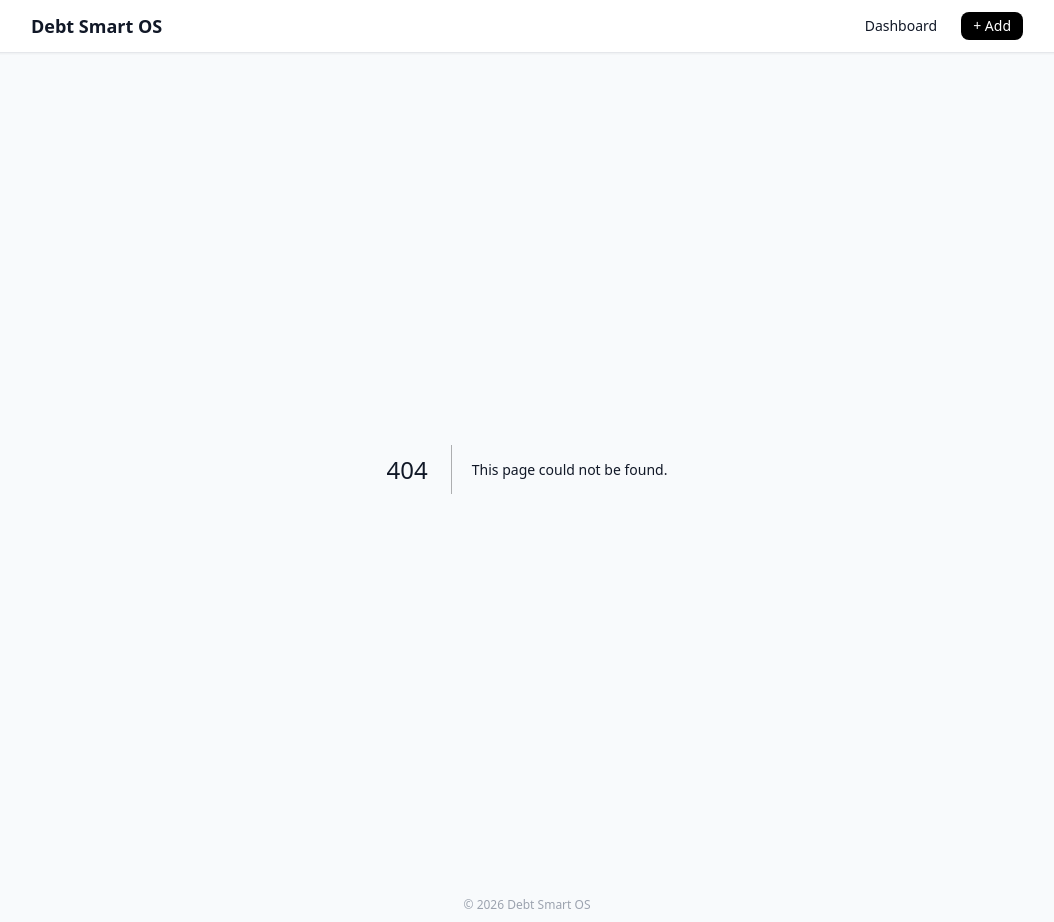
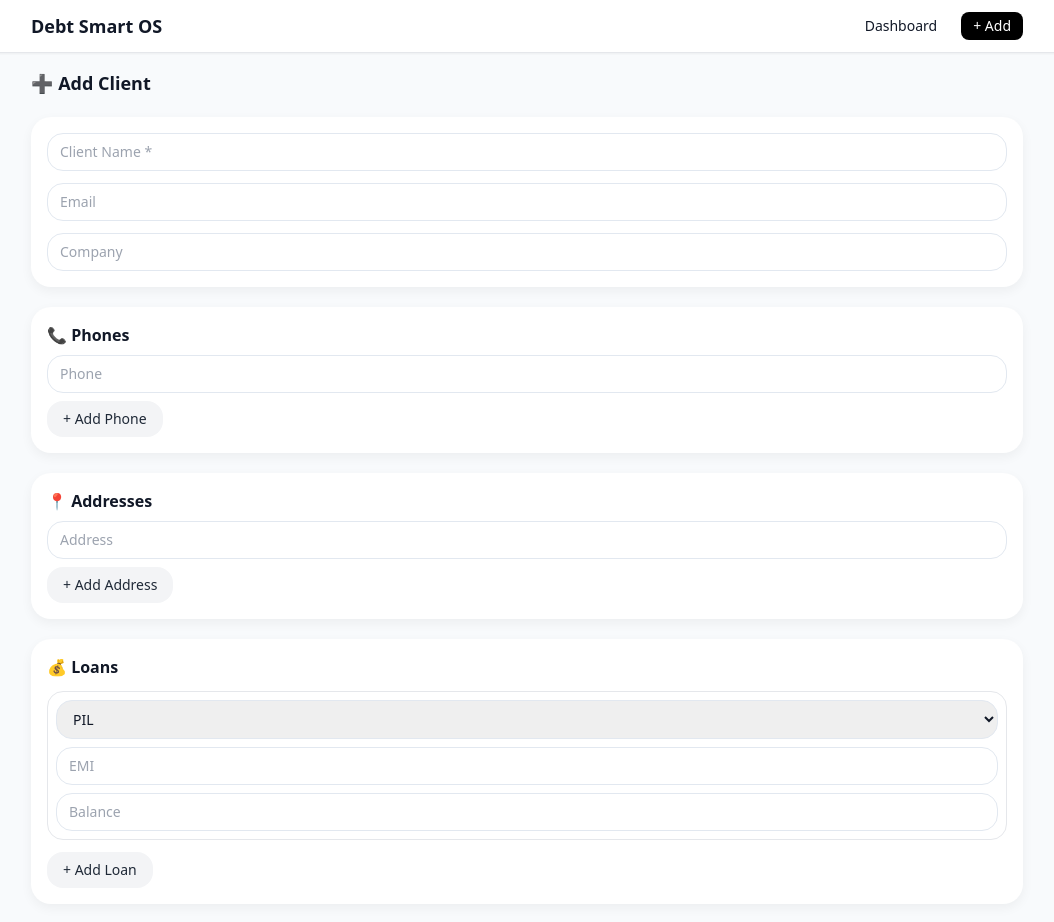
Before and after one commit to mohamedalaa7785-cpu/debt-smart-forge-next, a Next.js app: page /add-client in a window 1280 px wide. Before the commit this address had no page. Shown: the top 922 px of the page, without its empty margins (113-1167 px from the left). Built offline with nearby package versions, Linux system fonts and the light colour scheme.

Commit message:
Create AddClientPage component for client addition

```diff
--- /dev/null
+++ b/app/add-client/page.tsx
@@ -0,0 +1,240 @@
+"use client";
+
+import { useState } from "react";
+import { useRouter } from "next/navigation";
+
+/* =========================
+   TYPES
+========================= */
+interface Loan {
+  loanType: string;
+  emi: string;
+  balance: string;
+}
+
+/* =========================
+   PAGE
+========================= */
+export default function AddClientPage() {
+  const router = useRouter();
+
+  /* =========================
+     STATE
+  ========================= */
+  const [name, setName] = useState("");
+  const [email, setEmail] = useState("");
+  const [company, setCompany] = useState("");
+
+  const [phones, setPhones] = useState<string[]>([""]);
+  const [addresses, setAddresses] = useState<string[]>([""]);
+
+  const [loans, setLoans] = useState<Loan[]>([
+    { loanType: "PIL", emi: "", balance: "" },
+  ]);
+
+  const [loading, setLoading] = useState(false);
+
+  /* =========================
+     HANDLERS
+  ========================= */
+  const updatePhone = (index: number, value: string) => {
+    const updated = [...phones];
+    updated[index] = value;
+    setPhones(updated);
+  };
+
+  const addPhone = () => setPhones([...phones, ""]);
+
+  const updateAddress = (index: number, value: string) => {
+    const updated = [...addresses];
+    updated[index] = value;
+    setAddresses(updated);
+  };
+
+  const addAddress = () => setAddresses([...addresses, ""]);
+
+  const updateLoan = (
+    index: number,
+    field: keyof Loan,
+    value: string
+  ) => {
+    const updated = [...loans];
+    updated[index][field] = value;
+    setLoans(updated);
+  };
+
+  const addLoan = () => {
+    setLoans([
+      ...loans,
+      { loanType: "PIL", emi: "", balance: "" },
+    ]);
+  };
+
+  /* =========================
+     SUBMIT
+  ========================= */
+  const handleSubmit = async () => {
+    if (!name) return alert("Name required");
+    if (!phones[0]) return alert("Phone required");
+    if (!loans[0].emi) return alert("Loan EMI required");
+
+    setLoading(true);
+
+    try {
+      const res = await fetch("/api/clients", {
+        method: "POST",
+        body: JSON.stringify({
+          name,
+          email,
+          company,
+          phones: phones.filter(Boolean),
+          addresses: addresses.filter(Boolean),
+          loans: loans.map((l) => ({
+            loanType: l.loanType,
+            emi: Number(l.emi),
+            balance: Number(l.balance),
+          })),
+        }),
+      });
+
+      const data = await res.json();
+
+      if (!data.success) {
+        alert(data.error || "Error");
+        return;
+      }
+
+      router.push(`/client/${data.data.id}`);
+    } catch (err) {
+      console.error(err);
+      alert("Something went wrong");
+    } finally {
+      setLoading(false);
+    }
+  };
+
+  return (
+    <div className="space-y-5">
+
+      {/* HEADER */}
+      <h1 className="title">➕ Add Client</h1>
+
+      {/* BASIC INFO */}
+      <div className="card space-y-3">
+        <input
+          className="input"
+          placeholder="Client Name *"
+          value={name}
+          onChange={(e) => setName(e.target.value)}
+        />
+
+        <input
+          className="input"
+          placeholder="Email"
+          value={email}
+          onChange={(e) => setEmail(e.target.value)}
+        />
+
+        <input
+          className="input"
+          placeholder="Company"
+          value={company}
+          onChange={(e) => setCompany(e.target.value)}
+        />
+      </div>
+
+      {/* PHONES */}
+      <div className="card space-y-2">
+        <p className="font-semibold">📞 Phones</p>
+
+        {phones.map((p, i) => (
+          <input
+            key={i}
+            className="input"
+            placeholder="Phone"
+            value={p}
+            onChange={(e) => updatePhone(i, e.target.value)}
+          />
+        ))}
+
+        <button onClick={addPhone} className="btn btn-secondary">
+          + Add Phone
+        </button>
+      </div>
+
+      {/* ADDRESSES */}
+      <div className="card space-y-2">
+        <p className="font-semibold">📍 Addresses</p>
+
+        {addresses.map((a, i) => (
+          <input
+            key={i}
+            className="input"
+            placeholder="Address"
+            value={a}
+            onChange={(e) => updateAddress(i, e.target.value)}
+          />
+        ))}
+
+        <button onClick={addAddress} className="btn btn-secondary">
+          + Add Address
+        </button>
+      </div>
+
+      {/* LOANS */}
+      <div className="card space-y-3">
+        <p className="font-semibold">💰 Loans</p>
+
+        {loans.map((l, i) => (
+          <div key={i} className="space-y-2 border p-2 rounded-xl">
+
+            <select
+              className="input"
+              value={l.loanType}
+              onChange={(e) =>
+                updateLoan(i, "loanType", e.target.value)
+              }
+            >
+              <option value="PIL">PIL</option>
+              <option value="VSBL">VSBL</option>
+              <option value="AUTO">AUTO</option>
+              <option value="CC">CC</option>
+              <option value="WRITEOFF">WRITEOFF</option>
+            </select>
+
+            <input
+              className="input"
+              placeholder="EMI"
+              value={l.emi}
+              onChange={(e) =>
+                updateLoan(i, "emi", e.target.value)
+              }
+            />
+
+            <input
+              className="input"
+              placeholder="Balance"
+              value={l.balance}
+              onChange={(e) =>
+                updateLoan(i, "balance", e.target.value)
+              }
+            />
+          </div>
+        ))}
+
+        <button onClick={addLoan} className="btn btn-secondary">
+          + Add Loan
+        </button>
+      </div>
+
+      {/* SUBMIT */}
+      <button
+        onClick={handleSubmit}
+        disabled={loading}
+        className="btn btn-primary w-full"
+      >
+        {loading ? "Saving..." : "Save Client"}
+      </button>
+    </div>
+  );
+  }
```
